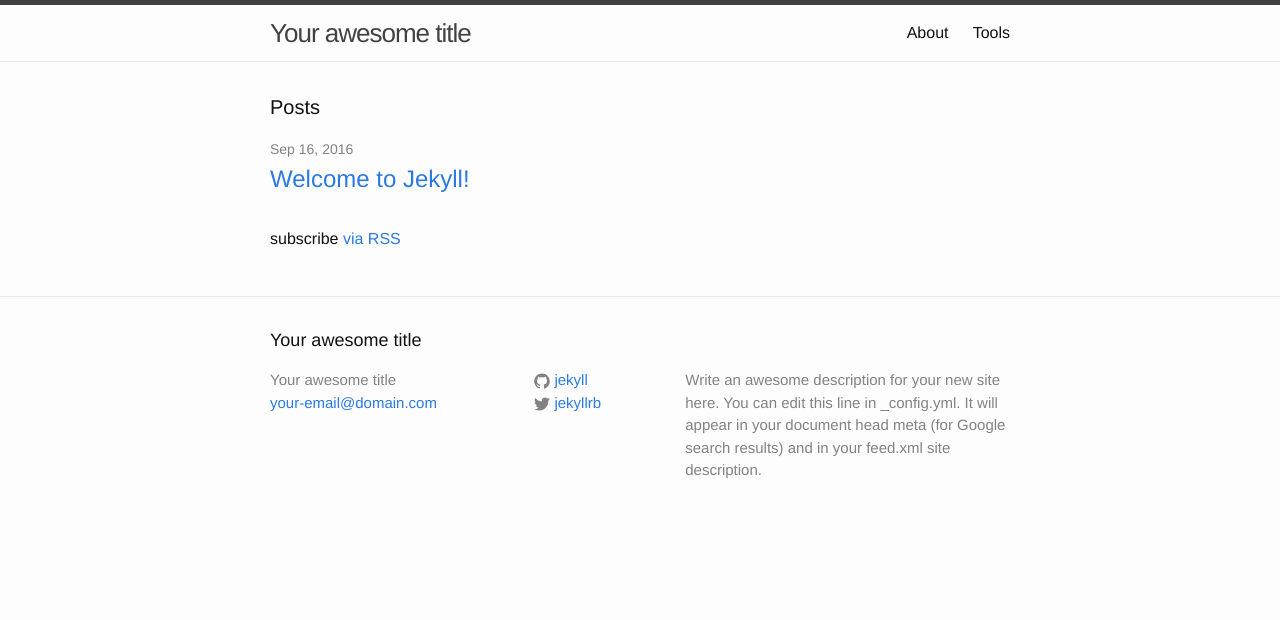
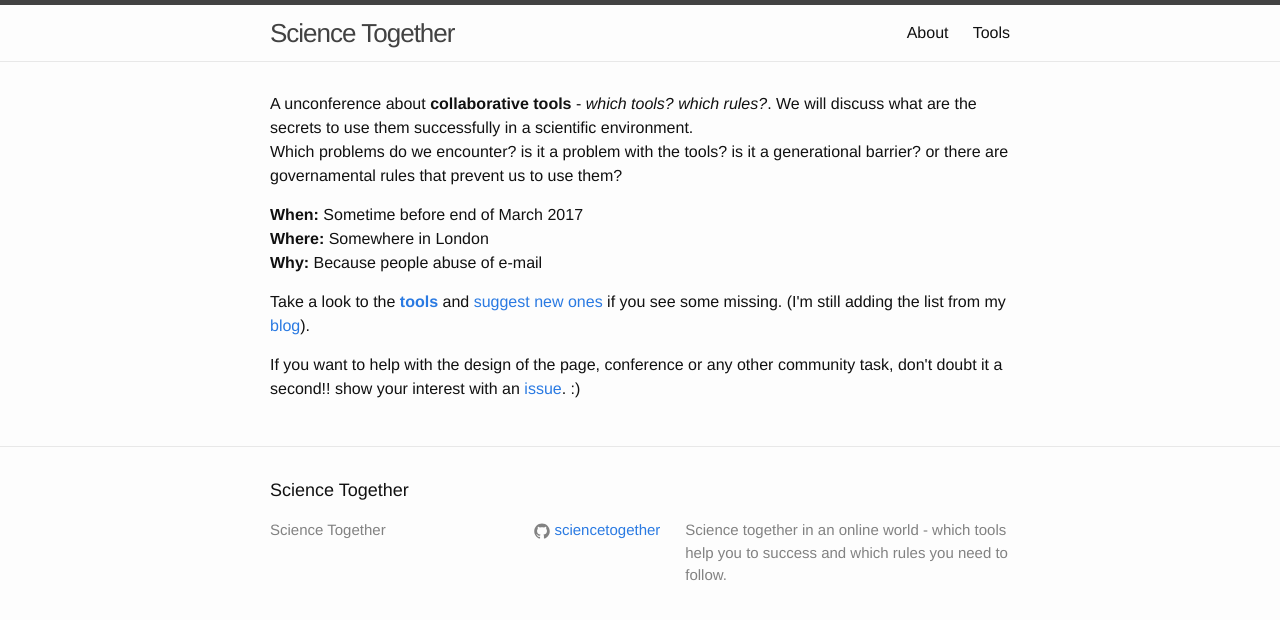
Before and after one commit to ScienceTogether/sciencetogether.github.io, a Jekyll site: the page built from index.html, in a window 1280 px wide. Shown: the top 620 px of the page. Built offline with Jekyll 4.4.1, drawn with Linux system fonts in a browser that asks for light colours.

Commit message:
Front page customised with info about the unconference

```diff
--- a/_config.yml
+++ b/_config.yml
@@ -6,16 +6,15 @@
 # 'jekyll serve'. If you change this file, please restart the server process.
 
 # Site settings
-title: Your awesome title
-email: your-email@domain.com
+title: Science Together
+#email: your-email@domain.com
 description: > # this means to ignore newlines until "baseurl:"
-  Write an awesome description for your new site here. You can edit this
-  line in _config.yml. It will appear in your document head meta (for
-  Google search results) and in your feed.xml site description.
+  Science together in an online world - which tools help you to
+  success and which rules you need to follow.
 baseurl: "" # the subpath of your site, e.g. /blog
 url: "https://sciencetogether.github.io/" # the base hostname & protocol for your site
-twitter_username: jekyllrb
-github_username:  jekyll
+#twitter_username: jekyllrb
+github_username:  sciencetogether
 #permalink: /tools/:title.html
 # Build settings
 markdown: kramdown
@@ -28,3 +27,5 @@ defaults:
       type: tools
     values:
       layout: tool
+exclude:
+  - _tools/template._md
--- a/index.html
+++ b/index.html
@@ -4,20 +4,35 @@ layout: default
 
 <div class="home">
 
-  <h1 class="page-heading">Posts</h1>
+    <p>
+        A unconference about <b>collaborative tools</b>
+        - <i> which tools? which rules?</i>.
+        We will discuss what are the secrets to use them
+        successfully in a scientific environment.<br>
+        Which problems do we encounter? is it a problem
+        with the tools? is it a generational barrier?
+        or there are governamental rules that prevent us
+        to use them?
+    </p>
 
-  <ul class="post-list">
-    {% for post in site.posts %}
-      <li>
-        <span class="post-meta">{{ post.date | date: "%b %-d, %Y" }}</span>
+    <p>
+        <b> When: </b> Sometime before end of March 2017 <br>
+        <b> Where: </b> Somewhere in London <br>
+        <b> Why: </b> Because people abuse of e-mail <br>
+    </p>
 
-        <h2>
-          <a class="post-link" href="{{ post.url | prepend: site.baseurl }}">{{ post.title }}</a>
-        </h2>
-      </li>
-    {% endfor %}
-  </ul>
+    <p>
+    Take a look to the <b><a href="/tools">tools</a></b> and
+    <a href="https://github.com/ScienceTogether/tools">suggest new ones</a>
+    if you see some missing.
+    (I'm still adding the list from my
+    <a href="https://dpshelio.github.io/blog/2015/11/01/CollaborativeTools.html">blog</a>).
+    </p>
 
-  <p class="rss-subscribe">subscribe <a href="{{ "/feed.xml" | prepend: site.baseurl }}">via RSS</a></p>
-
-</div>
+    <p>
+        If you want to help with the design of the page, conference or any
+        other community task, don't doubt it a second!! show your interest
+        with an
+        <a href="https://github.com/ScienceTogether/sciencetogether.github.io/issues">issue</a>. :)
+    </p>
+ </div>
```
Also changed, not shown: about.md (+3 -7 lines).
